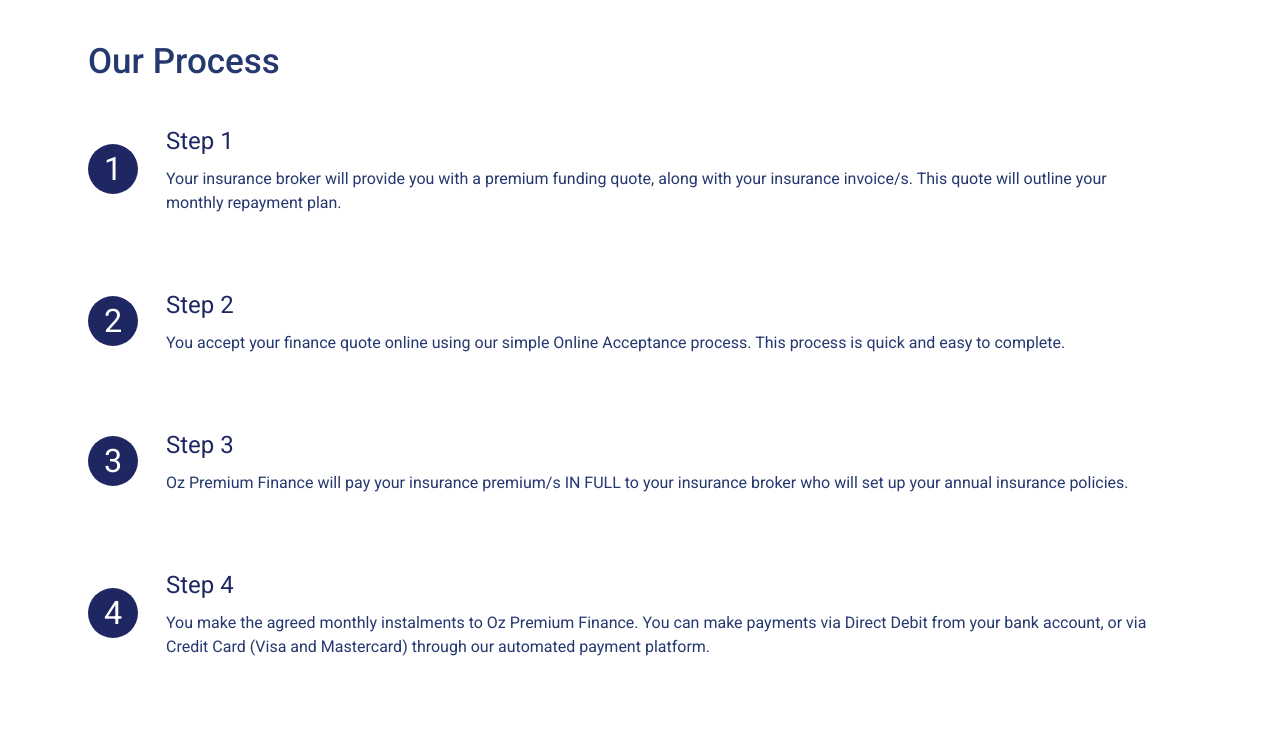
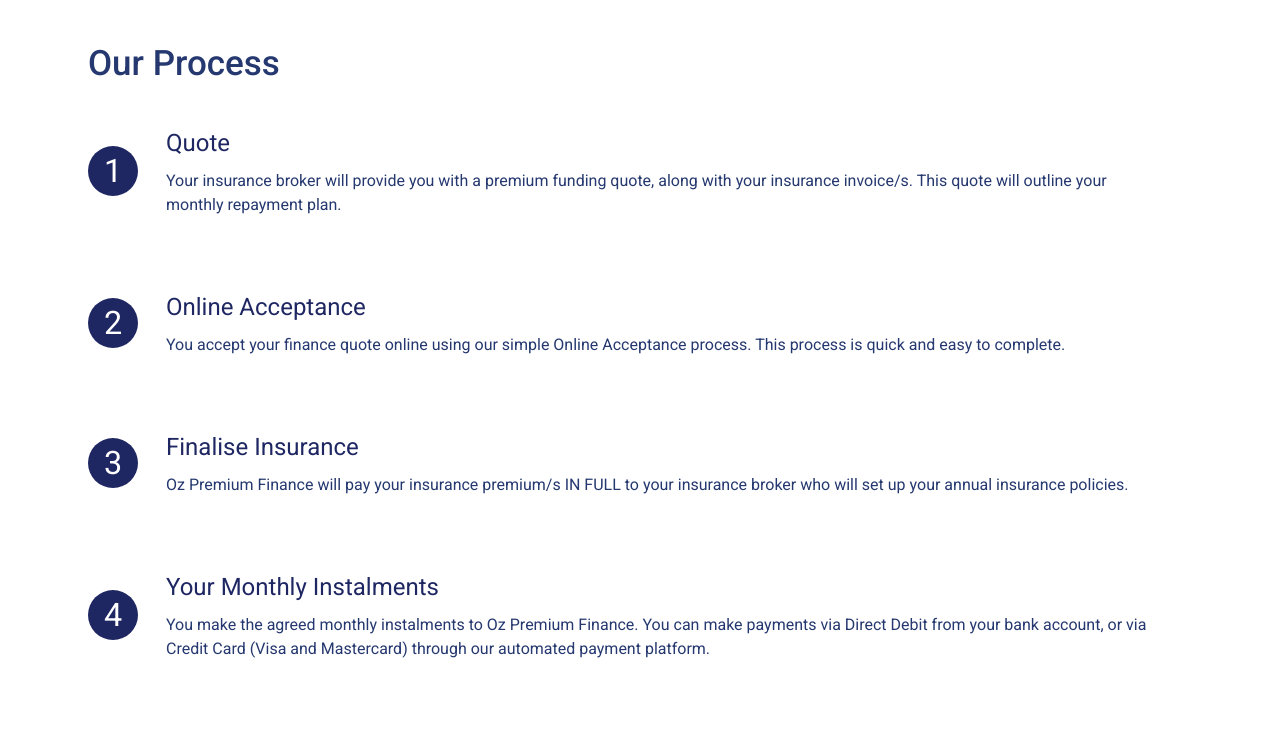
Before and after one commit to Kexinhkc/Oz-Premium-Website, a Next.js app in the folder oz-premium/: page /products in a window 1280 px wide. Shown: the part 580-1333 px from the top of the page. Built offline with nearby package versions, Linux system fonts and the light colour scheme.

Commit message:
Swap privacy and terms of use form, changed logo to one with white writing, changed sub headings on product page to what they were before

```diff
--- a/oz-premium/src/app/products/page.tsx
+++ b/oz-premium/src/app/products/page.tsx
@@ -12,19 +12,19 @@
 }
 const processes:Processes[] = [
     {
-        name:'Step 1',
+        name:'Quote',
         description:'Your insurance broker will provide you with a premium funding quote, along with your insurance invoice/s. This quote will outline your monthly repayment plan.'
     },
     {
-        name:'Step 2',
+        name:'Online Acceptance',
         description:'You accept your finance quote online using our simple Online Acceptance process. This process is quick and easy to complete.'
     },
     {
-        name:'Step 3',
+        name:'Finalise Insurance',
         description:'Oz Premium Finance will pay your insurance premium/s IN FULL to your insurance broker who will set up your annual insurance policies.'
     },
     {
-        name:'Step 4',
+        name:'Your Monthly Instalments',
         description:'You make the agreed monthly instalments to Oz Premium Finance. You can make payments via Direct Debit from your bank account, or via Credit Card (Visa and Mastercard) through our automated payment platform.'
     },
 
--- a/oz-premium/src/app/resources/page.tsx
+++ b/oz-premium/src/app/resources/page.tsx
@@ -42,8 +42,8 @@
                 DDR Forms
               </Typography>
 
-              <Link href="https://www.ozpremiumfinance.com.au/ddr" underline="hover" sx={{fontFamily:'sans-serif'}}>
-                https://www.ozpremiumfinance.com.au/ddr
+              <Link href="/pdfs/direct-debit-service-agreement.pdf" target="_blank" underline="hover" sx={{fontFamily:'sans-serif'}}>
+                https://www.ozpremiumfinance.com.au/direct-debit-service-agreement.pdf
               </Link>
             </Box>
           </Box>
--- a/oz-premium/src/components/Footer.tsx
+++ b/oz-premium/src/components/Footer.tsx
@@ -35,8 +35,8 @@
 ];
 
 const settingHeadings = [
-    {title:'Terms of Use', pdfPath: '/pdfs/privacy-policy.pdf'},
-    {title:'Privacy', pdfPath: '/pdfs/terms-of-use.pdf'},
+    {title:'Terms of Use', pdfPath: '/pdfs/terms-of-use.pdf'},
+    {title:'Privacy', pdfPath: '/pdfs/privacy-policy.pdf'},
 
 ];
 
--- a/oz-premium/src/components/LogoResponsive.tsx
+++ b/oz-premium/src/components/LogoResponsive.tsx
@@ -12,7 +12,7 @@
     return (
       <Box
         sx={{
-          width: matchesXS ? '90px' : '120px', // Responsive width using MUI breakpoints
+          width: matchesXS ? '90px' : '180px', // Responsive width using MUI breakpoints
           height: 'auto', // Fixed height, adjust as needed
         }}
       >
```
Also changed, not shown: oz-premium/public/Logo.png, 1 other file (tests, documents, lock files or other folders).
